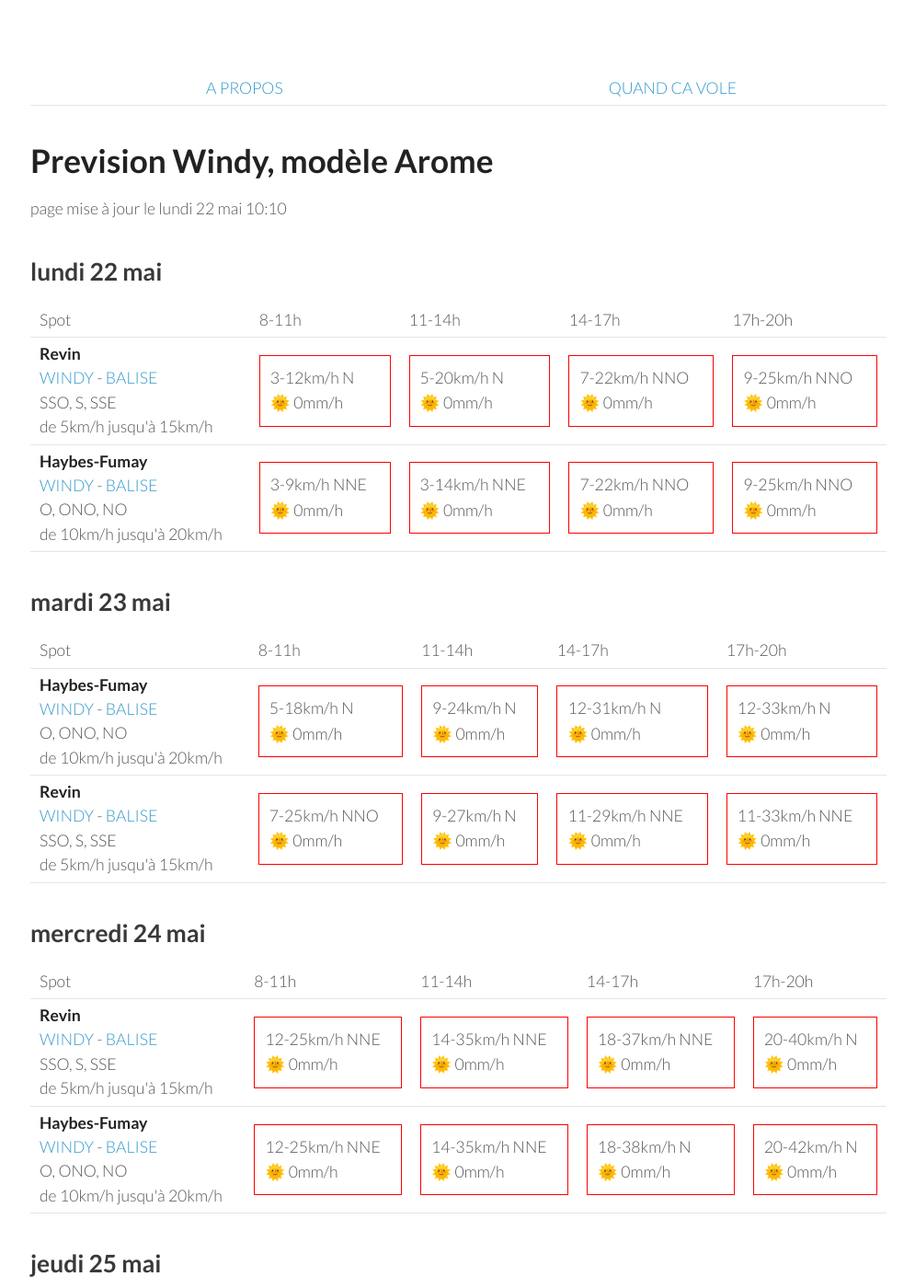
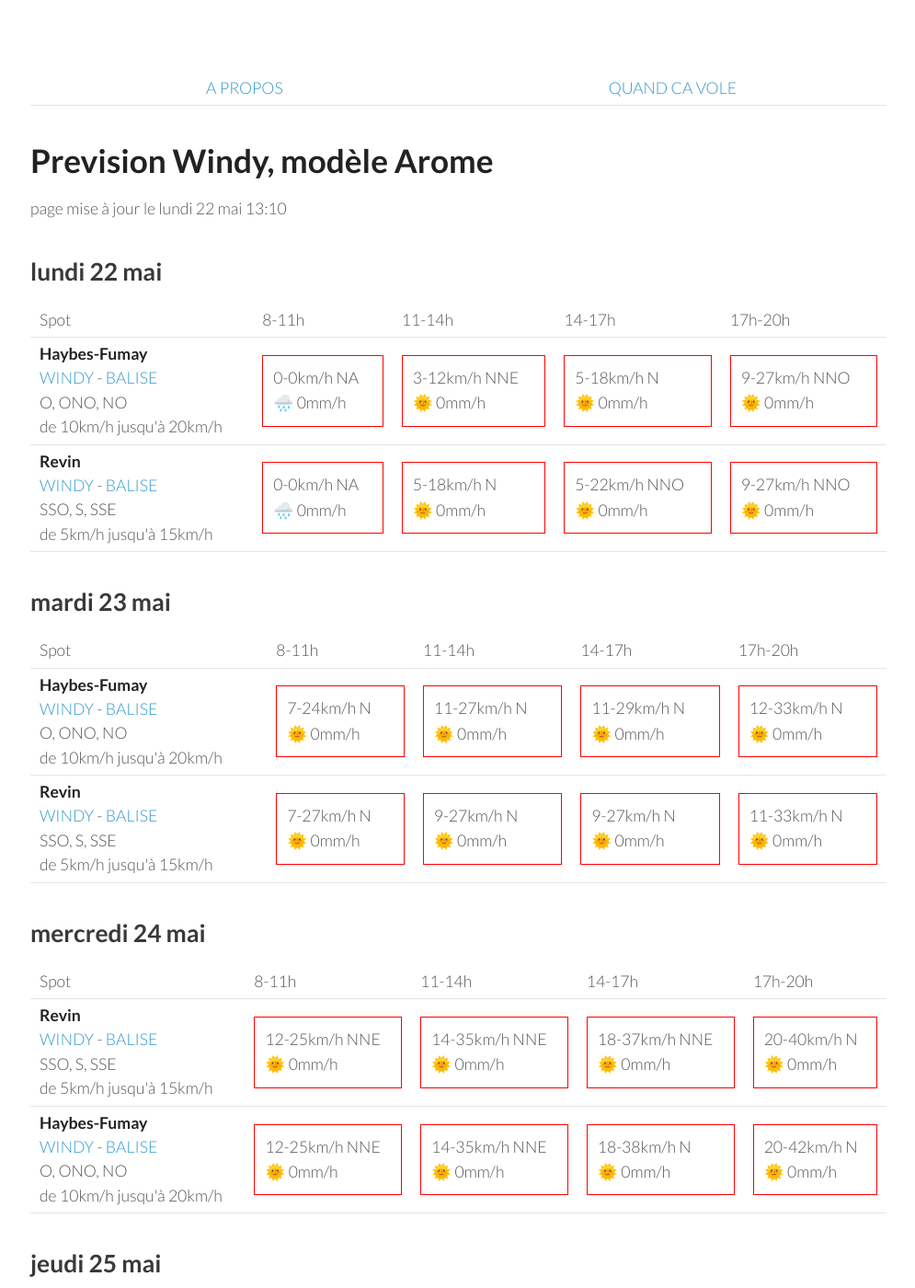
Before and after one commit to parapente-dans-le-nord/parapente-dans-le-nord.github.io, a Jekyll site: the page built from ardennes.markdown, in a window 1280 px wide and 1400 px high. Shown: the whole window at 92% size, without its empty margins (25-1020 px from the left). Built offline with Jekyll 4.4.1, drawn with Linux system fonts in a browser that asks for light colours.

Commit message:
update index.markdown

```diff
--- a/ardennes.markdown
+++ b/ardennes.markdown
@@ -7,7 +7,7 @@ title:  "Tous les spots"
 {: .links}
 
 # Prevision Windy, modèle Arome
-page mise à jour le lundi 22 mai 10:10
+page mise à jour le lundi 22 mai 13:10
 
 ## lundi 22 mai
 
@@ -22,23 +22,21 @@ page mise à jour le lundi 22 mai 10:10
       <td>17h-20h</td>
     </tr>
 <tr>
-        <td><strong>Revin</strong><br><a href="https://windy.com/49.948/4.625?49.543,4.625,8">WINDY</a> - <span class=""><a href="http://www.balisemeteo.com/balise.php?idBalise=5019">BALISE</a> </span><br> <span class="vent-favorable">SSO, S, SSE</span><br><span class="force-vent">de 5km/h jusqu'à 15km/h</span> </td>
+        <td><strong>Haybes-Fumay</strong><br><a href="https://windy.com/49.998/4.715?49.913,4.738,10">WINDY</a> - <span class=""><a href="http://www.balisemeteo.com/balise.php?idBalise=104">BALISE</a> </span><br> <span class="vent-favorable">O, ONO, NO</span><br><span class="force-vent">de 10km/h jusqu'à 20km/h</span> </td>
 
-            <td><div class="not-flyable"><p>3-12km/h N</p><p>🌞 0mm/h</p></div></td>
-            <td><div class="not-flyable"><p>5-20km/h N</p><p>🌞 0mm/h</p></div></td>
-            <td><div class="not-flyable"><p>7-22km/h NNO</p><p>🌞 0mm/h</p></div></td>
-            <td><div class="not-flyable"><p>9-25km/h NNO</p><p>🌞 0mm/h</p></div></td>
-
+            <td><div class="not-flyable"><p>0-0km/h NA</p><p>🌧️ 0mm/h</p></div></td>
+            <td><div class="not-flyable"><p>3-12km/h NNE</p><p>🌞 0mm/h</p></div></td>
+            <td><div class="not-flyable"><p>5-18km/h N</p><p>🌞 0mm/h</p></div></td>
+            <td><div class="not-flyable"><p>9-27km/h NNO</p><p>🌞 0mm/h</p></div></td>
 
     </tr>
 <tr>
-        <td><strong>Haybes-Fumay</strong><br><a href="https://windy.com/49.998/4.715?49.913,4.738,10">WINDY</a> - <span class=""><a href="http://www.balisemeteo.com/balise.php?idBalise=104">BALISE</a> </span><br> <span class="vent-favorable">O, ONO, NO</span><br><span class="force-vent">de 10km/h jusqu'à 20km/h</span> </td>
+        <td><strong>Revin</strong><br><a href="https://windy.com/49.948/4.625?49.543,4.625,8">WINDY</a> - <span class=""><a href="http://www.balisemeteo.com/balise.php?idBalise=5019">BALISE</a> </span><br> <span class="vent-favorable">SSO, S, SSE</span><br><span class="force-vent">de 5km/h jusqu'à 15km/h</span> </td>
 
-            <td><div class="not-flyable"><p>3-9km/h NNE</p><p>🌞 0mm/h</p></div></td>
-            <td><div class="not-flyable"><p>3-14km/h NNE</p><p>🌞 0mm/h</p></div></td>
-            <td><div class="not-flyable"><p>7-22km/h NNO</p><p>🌞 0mm/h</p></div></td>
-            <td><div class="not-flyable"><p>9-25km/h NNO</p><p>🌞 0mm/h</p></div></td>
-
+            <td><div class="not-flyable"><p>0-0km/h NA</p><p>🌧️ 0mm/h</p></div></td>
+            <td><div class="not-flyable"><p>5-18km/h N</p><p>🌞 0mm/h</p></div></td>
+            <td><div class="not-flyable"><p>5-22km/h NNO</p><p>🌞 0mm/h</p></div></td>
+            <td><div class="not-flyable"><p>9-27km/h NNO</p><p>🌞 0mm/h</p></div></td>
 
     </tr>
 
@@ -60,9 +58,9 @@ page mise à jour le lundi 22 mai 10:10
 <tr>
         <td><strong>Haybes-Fumay</strong><br><a href="https://windy.com/49.998/4.715?49.913,4.738,10">WINDY</a> - <span class=""><a href="http://www.balisemeteo.com/balise.php?idBalise=104">BALISE</a> </span><br> <span class="vent-favorable">O, ONO, NO</span><br><span class="force-vent">de 10km/h jusqu'à 20km/h</span> </td>
 
-            <td><div class="not-flyable"><p>5-18km/h N</p><p>🌞 0mm/h</p></div></td>
-            <td><div class="not-flyable"><p>9-24km/h N</p><p>🌞 0mm/h</p></div></td>
-            <td><div class="not-flyable"><p>12-31km/h N</p><p>🌞 0mm/h</p></div></td>
+            <td><div class="not-flyable"><p>7-24km/h N</p><p>🌞 0mm/h</p></div></td>
+            <td><div class="not-flyable"><p>11-27km/h N</p><p>🌞 0mm/h</p></div></td>
+            <td><div class="not-flyable"><p>11-29km/h N</p><p>🌞 0mm/h</p></div></td>
             <td><div class="not-flyable"><p>12-33km/h N</p><p>🌞 0mm/h</p></div></td>
 
 
@@ -70,10 +68,10 @@ page mise à jour le lundi 22 mai 10:10
 <tr>
         <td><strong>Revin</strong><br><a href="https://windy.com/49.948/4.625?49.543,4.625,8">WINDY</a> - <span class=""><a href="http://www.balisemeteo.com/balise.php?idBalise=5019">BALISE</a> </span><br> <span class="vent-favorable">SSO, S, SSE</span><br><span class="force-vent">de 5km/h jusqu'à 15km/h</span> </td>
 
-            <td><div class="not-flyable"><p>7-25km/h NNO</p><p>🌞 0mm/h</p></div></td>
+            <td><div class="not-flyable"><p>7-27km/h N</p><p>🌞 0mm/h</p></div></td>
             <td><div class="not-flyable"><p>9-27km/h N</p><p>🌞 0mm/h</p></div></td>
-            <td><div class="not-flyable"><p>11-29km/h NNE</p><p>🌞 0mm/h</p></div></td>
-            <td><div class="not-flyable"><p>11-33km/h NNE</p><p>🌞 0mm/h</p></div></td>
+            <td><div class="not-flyable"><p>9-27km/h N</p><p>🌞 0mm/h</p></div></td>
+            <td><div class="not-flyable"><p>11-33km/h N</p><p>🌞 0mm/h</p></div></td>
 
 
     </tr>
```
